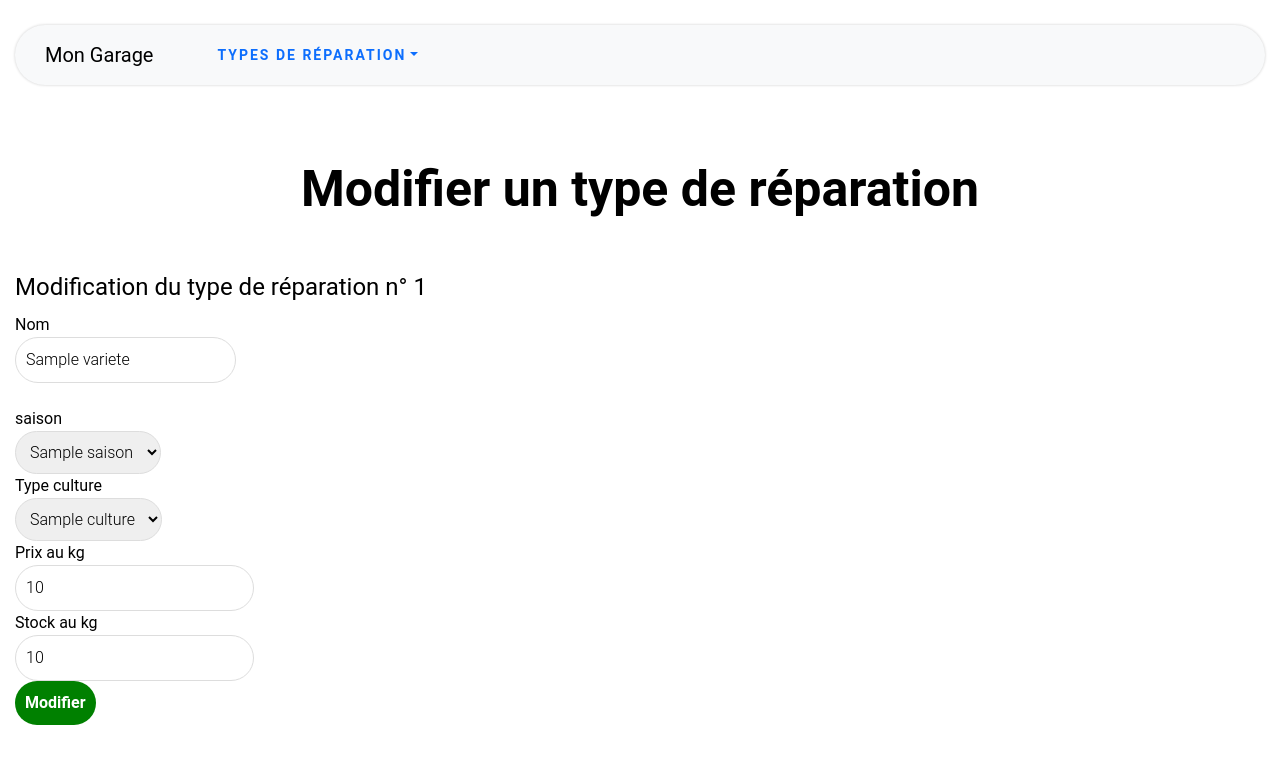
After one commit to Y0WayzZ/Mini_Projet, a Flask app: template B2_Genitrini/templates/type-reparation/edit_type_reparation.html in a window 1280 px wide. The commit adds this page. Shown: the top 764 px of the page. Run offline with Flask 3, Linux system fonts and the light colour scheme; the template is opened without the code that fills it: most values are stand-ins (such as "Sample title", 1, 10 or a date in 2020); some libraries are stand-ins or nearby versions.

Commit message:
Add files via upload

```diff
--- a/B2_Genitrini/app.py
+++ b/B2_Genitrini/app.py
@@ -36,10 +36,10 @@ def show_layout():
 def show_type_reparation():
     mycursor = get_db().cursor()
     sql = '''
-    SELECT
-    id_type AS id,
-    libelle_type AS libelle
-    FROM type_reparation;
+    SELECT id_type AS id, libelle_type AS libelle, COUNT(reparation.type_reparation_id) AS nbr_reparation FROM type_reparation
+    LEFT JOIN reparation on type_reparation.id_type = reparation.type_reparation_id
+    WHERE type_reparation_id = reparation.type_reparation_id
+    GROUP BY id_type, libelle_type;
     '''
     mycursor.execute(sql)
     type_reparation = mycursor.fetchall()
@@ -52,14 +52,10 @@ def show_type_reparation():
 def show_etat_variete():
     mycursor = get_db().cursor()
     sql = '''
-    SELECT
-    culture.libelle_culture AS nom,
-    SUM(variete.stock) AS stock,
-    SUM(variete.prix_kg*variete.stock) AS prix
-    FROM variete
-    LEFT JOIN culture ON variete.culture = culture.id_culture
-    GROUP BY culture.id_culture
-    ORDER BY culture.id_culture;
+    SELECT id_type, libelle_type, COUNT(reparation.type_reparation_id) AS nbr_reparation FROM type_reparation
+    LEFT JOIN reparation on type_reparation.id_type = reparation.type_reparation_id
+    WHERE type_reparation_id = reparation.type_reparation_id
+    GROUP BY id_type, libelle_type;
     '''
     mycursor.execute(sql)
     stock = mycursor.fetchall()
@@ -124,36 +120,17 @@ def delete_variete():
     flash(message, 'alert-warning')
     return redirect('/variete/show')
 
-@app.route('/variete/edit', methods=['GET'])
+@app.route('/type-reparation/edit', methods=['GET'])
 def edit_variete():
     mycursor = get_db().cursor()
 
     sql = '''
-            SELECT culture.id_culture AS id_culture, culture.libelle_culture AS nom FROM culture;
+            SELECT id_type AS id, libelle_type AS nom FROM type_reparation;
             '''
     mycursor.execute(sql)
-    culture = mycursor.fetchall()
+    type_reparation = mycursor.fetchall()
 
-    sql = '''
-        SELECT saison.saison AS saison FROM saison;
-        '''
-    mycursor.execute(sql)
-    saison = mycursor.fetchall()
-
-    id = request.args.get('id', '')
-    sql = '''
-        SELECT variete.id_variete AS id,
-        variete.libelle_variete AS nom,
-        variete.saison AS saison,
-        variete.culture AS culture,
-        variete.prix_kg AS prix,
-        variete.stock AS stock
-        FROM variete, culture
-        WHERE variete.id_variete=%s AND culture.id_culture = variete.culture;
-        '''
-    mycursor.execute(sql, (id))
-    variete = mycursor.fetchone()
-    return render_template('variete/edit_variete.html', variete=variete, culture=culture, saison=saison)
+    return render_template('edit_type_reparation.html', type_reparation=type_reparation)
 
 @app.route('/variete/edit', methods=['POST'])
 def valid_edit_variete():
--- /dev/null
+++ b/B2_Genitrini/templates/type-reparation/edit_type_reparation.html
@@ -0,0 +1,52 @@
+{% extends 'layout.html' %}
+
+{% block title %}
+    <title>Modifier un type de réparation</title>
+{% endblock %}
+
+{% block body %}
+  <h2>Modifier un type de réparation</h2>
+  {% if error %}
+    <p class=error><strong>Error:</strong> {{ error }}
+  {% endif %}
+  <form method="post" action="/type-reparation/edit">
+    <fieldset>
+        <legend> Modification du type de réparation n° {{ type_reparation.id }} </legend>
+        <input type="hidden" name="id" size="18" value="{{ variete.id }}" id="id">
+        <label for="nom">Nom</label><br>
+        <input type="text" name="nom" size="18" value="{{ variete.nom }}" id="nom"><br><br>
+
+        <label for="saison">saison</label><br>
+        <select name="saison" id="saison" required>
+        {% for saison in saison %}
+            <option value="{{ saison.saison }}"
+            {%  if variete.saison is defined
+                    and saison.saison == variete.saison %}
+            selected
+                    {% endif %}>
+
+                    {{ saison.saison }}</option>
+            {% endfor %}
+        </select><br>
+
+        <label for="culture">Type culture</label><br>
+        <select name="culture" id="culture" required>
+            {% for culture in culture %}
+                <option value="{{ culture.id_culture }}"
+                {%  if variete.culture is defined
+                        and culture.id_culture == variete.culture %}
+                selected
+                {% endif %} >
+                    {{ culture.nom }} </option>
+            {% endfor %}
+        </select><br>
+        <label for="prix_kg">Prix au kg</label><br>
+        <input name="prix_kg" type="decimal" id="prix_kg" value="{{ variete.prix }}" placeholder="Saisir le prix au kg" required>
+        <br>
+        <label for="stock">Stock au kg</label><br>
+        <input name="stock" type="decimal" id="stock" value="{{ variete.stock }}" placeholder="Saisir le stock en kg" required><br>
+        <input type="submit" value="Modifier" name="Modifier" id="modifier" >
+
+    </fieldset>
+  </form>
+{% endblock %}
--- a/B2_Genitrini/templates/type-reparation/show_type_reparation.html
+++ b/B2_Genitrini/templates/type-reparation/show_type_reparation.html
@@ -17,7 +17,7 @@
         <tr>
           <th>Id</th>
           <th>Libelle</th>
-
+          <th>Nombre de réparation</th>
           <th>Editer</th>
           <th>Supprimer</th>
         </tr>
@@ -28,6 +28,7 @@
         <tr>
           <td>{{ ligne.id }}</td>
           <td>{{ ligne.libelle }}</td>
+          <td>{{ ligne.nbr_reparation }}</td>
           <td><a href="/variete/edit?id={{ ligne.id }}" class="btn btn-primary">Éditer</a></td>
           <td><a href="/variete/delete?id={{ ligne.id }}" class="btn btn-primary">Supprimer</a></td>
         </tr>
```
Also changed, not shown: B2_Genitrini/sql_projet.sql (+14 -3 lines), B2_Genitrini/templates/layout.html (line endings or trailing spaces).
